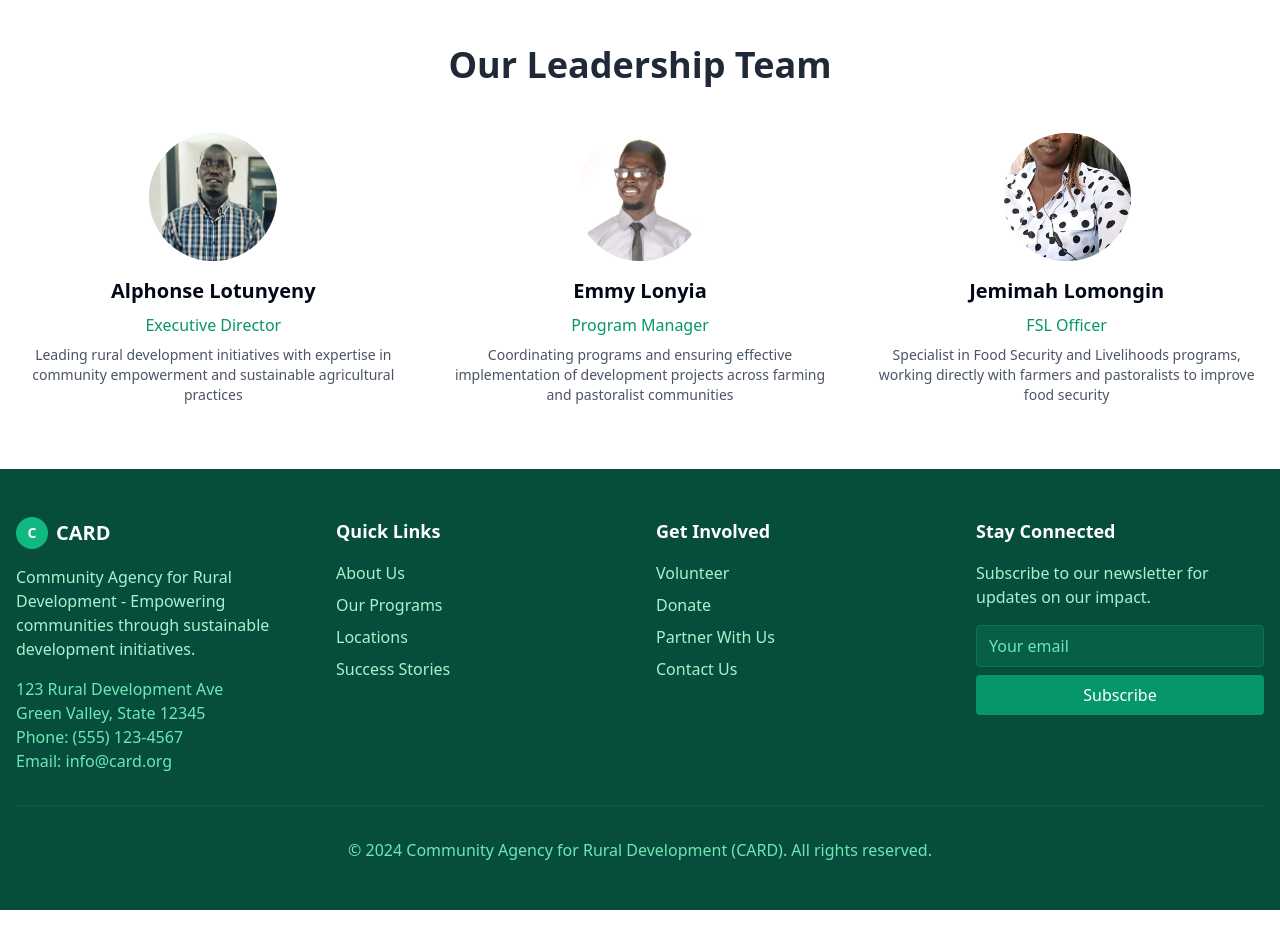
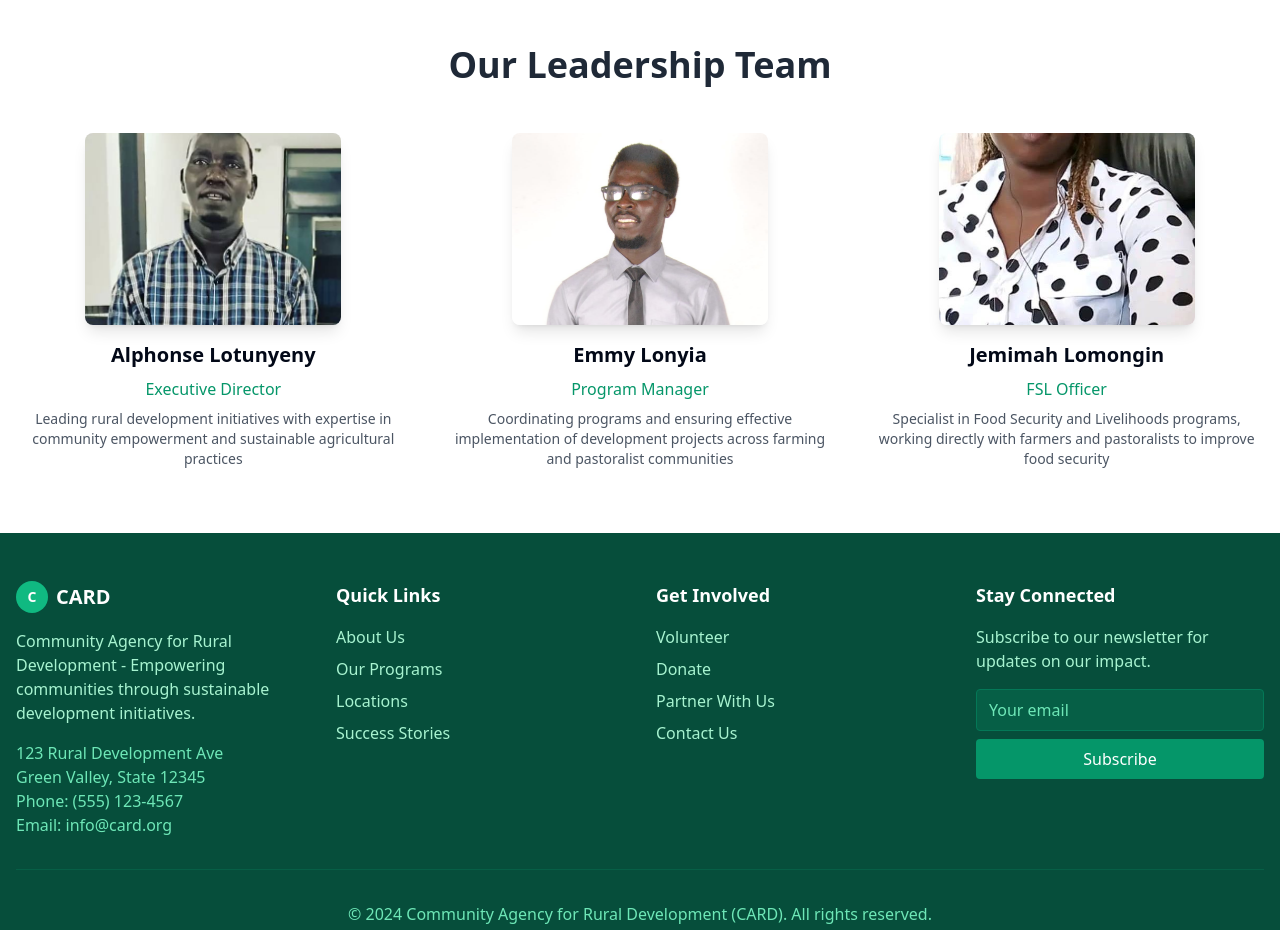
Before and after one commit to taalim-ssd/cardssudan, a React (Vite) app: page /who-we-are in a window 1280 px wide. Shown: the part 1020-1950 px from the top of the page. Built offline with nearby package versions, Linux system fonts and the light colour scheme.

Commit message:
Adjust leadership image size and aspect ratio
Make the leadership images 4x3 and larger.

```diff
--- a/src/pages/WhoWeAre.tsx
+++ b/src/pages/WhoWeAre.tsx
@@ -78,7 +78,7 @@ const WhoWeAre = () => {
           <h2 className="text-4xl font-bold text-center text-gray-800 mb-12">Our Leadership Team</h2>
           <div className="grid grid-cols-1 md:grid-cols-3 gap-8">
             <div className="text-center">
-              <div className="w-32 h-32 rounded-full mx-auto mb-4 overflow-hidden">
+              <div className="w-64 h-48 mx-auto mb-4 overflow-hidden rounded-lg shadow-lg">
                 <img
                   src="/lovable-uploads/1c6a16b6-2d75-43d7-947f-1ee7664f8eb5.png"
                   alt="Alphonse Lotunyeny"
@@ -92,7 +92,7 @@ const WhoWeAre = () => {
               </p>
             </div>
             <div className="text-center">
-              <div className="w-32 h-32 rounded-full mx-auto mb-4 overflow-hidden">
+              <div className="w-64 h-48 mx-auto mb-4 overflow-hidden rounded-lg shadow-lg">
                 <img
                   src="/lovable-uploads/2372c380-1e7f-4e91-8b2f-1c76730ac09c.png"
                   alt="Emmy Lonyia"
@@ -106,7 +106,7 @@ const WhoWeAre = () => {
               </p>
             </div>
             <div className="text-center">
-              <div className="w-32 h-32 rounded-full mx-auto mb-4 overflow-hidden">
+              <div className="w-64 h-48 mx-auto mb-4 overflow-hidden rounded-lg shadow-lg">
                 <img
                   src="/lovable-uploads/ca9d0e12-7c58-4ab8-85bd-212bd29f787e.png"
                   alt="Jemimah Lomongin"
```
